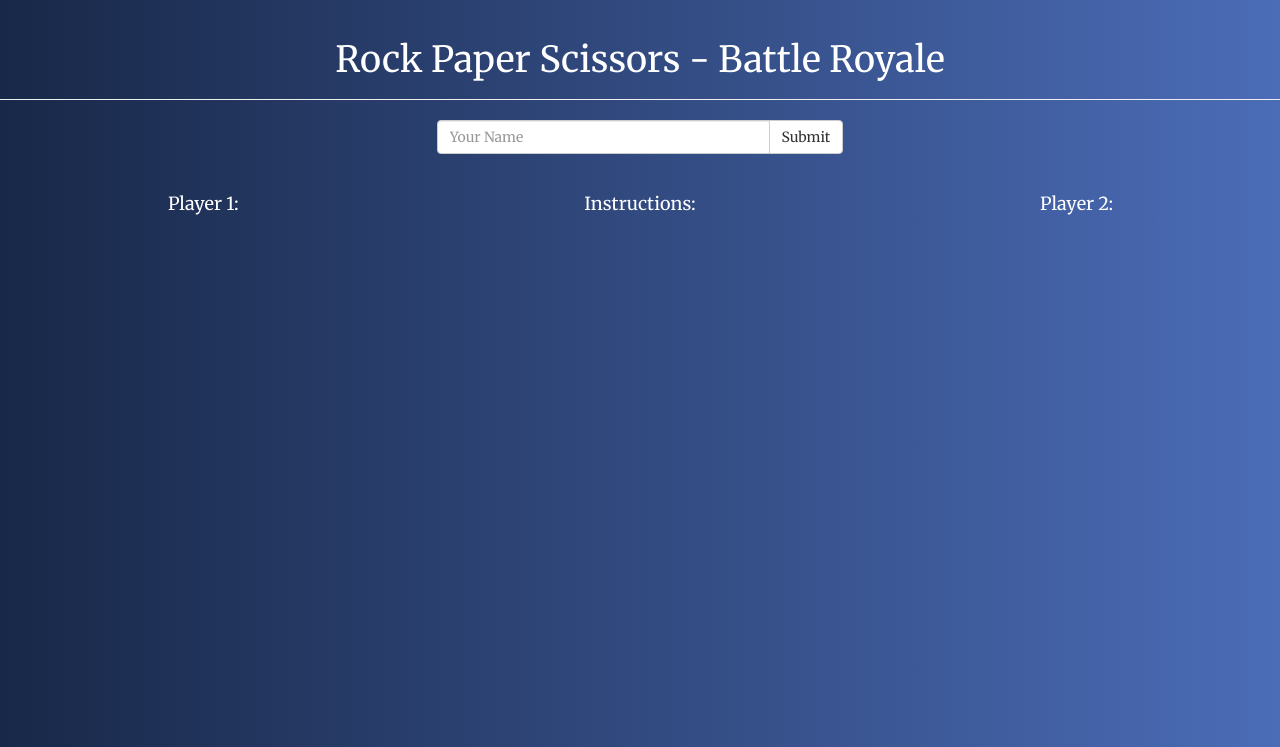
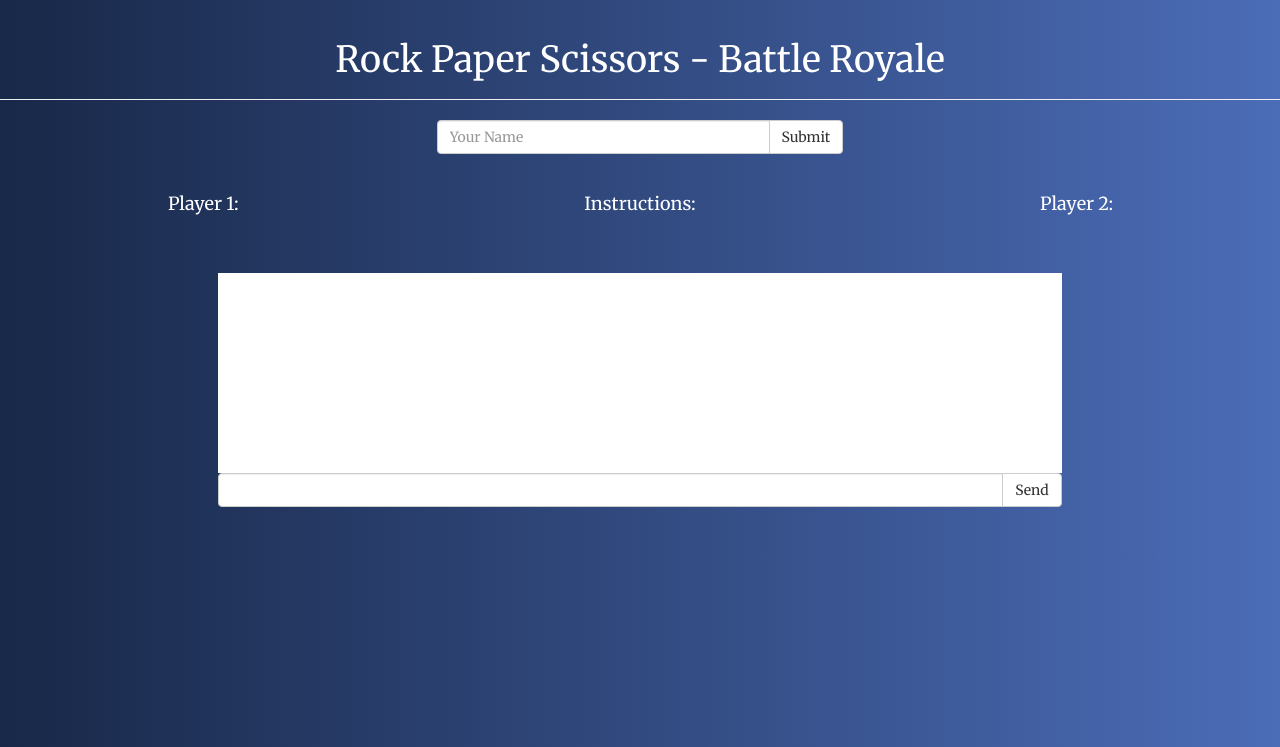
Before and after one commit to lawrencel13110123/rock-paper-scissors, a PHP site: page / in a window 1280 px wide. Shown: the top 747 px of the page. Run offline with PHP 8.4, Linux system fonts and the light colour scheme; some libraries are stand-ins or nearby versions.

Commit message:
addded basic chat functionality

```diff
--- a/assets/css/style.css
+++ b/assets/css/style.css
@@ -27,9 +27,11 @@ body{
 #chat-window{
   background-color: white;
   height: 200px;
+  overflow: auto;
+  color: black;
 }
 #chat-row{
   margin-top: 50px;
   margin-bottom: 50px;
-  display: none;
+  /*display: none;*/
 }
--- a/assets/javascript/javascript.js
+++ b/assets/javascript/javascript.js
@@ -329,4 +329,13 @@ $(document).ready(function(){
       }
     });
   }
+
+  $('#send-button').on('click', function(){
+    console.log('hit');
+    var chat = $('#chat').val();
+    console.log(chat);
+    var p = $('<p>');
+    p.text(chat);
+    $('#chat-window').append(p);
+  });
 });
--- a/index.html
+++ b/index.html
@@ -79,7 +79,8 @@
 	<div class="row" id="chat-row">
 		<div class="col-xs-2"></div>
 		<div class="col-xs-8">
-			<div id="chat-window"></div>
+			<div id="chat-window">
+			</div>
 			<div id="custom-name-input">
 				<div class="input-group col-xs-12">
 					<input id="chat" type="text" class="form-control"/>
```
